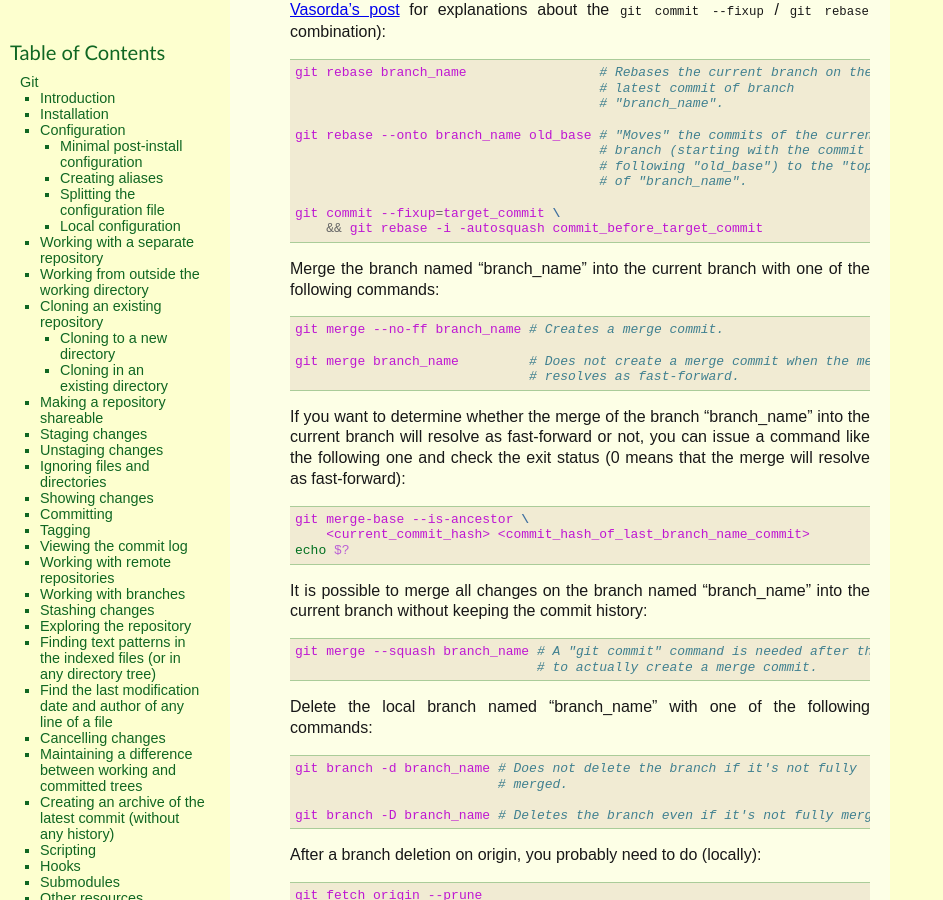
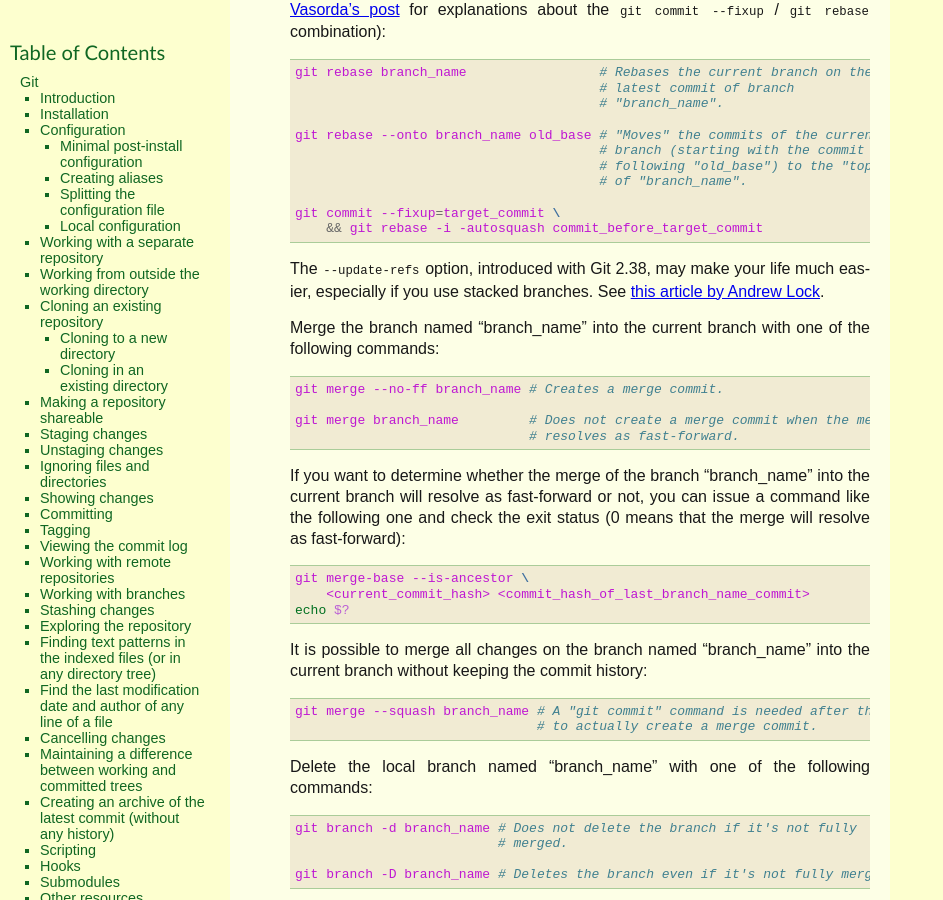
Before and after one commit to thierr26/thierr26_personal_notes_sphinx_sources, a Sphinx documentation site: the page built from source/git.rst, in a window 1280 px wide and 900 px high, scrolled down 12331 px. Shown: the whole window, without its empty margins (0-943 px from the left). Built offline with Sphinx 7.4.7, drawn with Linux system fonts in a browser that asks for light colours; some of the changed text lies outside the part shown.

Commit message:
Mention "--update-refs" git option

```diff
--- a/source/git.rst
+++ b/source/git.rst
@@ -779,6 +779,11 @@ about the ``git commit --fixup`` / ``git rebase`` combination)::
   git commit --fixup=target_commit \
       && git rebase -i -autosquash commit_before_target_commit
 
+The ``--update-refs`` option, introduced with Git 2.38, may make your life much
+easier, especially if you use stacked branches. See `this article by Andrew
+Lock
+<https://andrewlock.net/working-with-stacked-branches-in-git-is-easier-with-update-refs/>`_.
+
 Merge the branch named "branch_name" into the current branch with one of the
 following commands::
 
@@ -1291,6 +1296,7 @@ Other resources
 * `A Git branching model <https://nvie.com/posts/a-successful-git-branching-model>`_
 * `How to fix your Git branches after a rebase <https://www.viget.com/articles/how-to-fix-your-git-branches-after-a-rebase>`_
 * `Getting solid at Git rebase vs. merge <https://delicious-insights.com/en/posts/getting-solid-at-git-rebase-vs-merge>`_
+* `Working with stacked branches in Git is easier with --update-refs <https://andrewlock.net/working-with-stacked-branches-in-git-is-easier-with-update-refs>`_
 * `git fixup: --amend for older commits <https://blog.filippo.io/git-fixup-amending-an-older-commit>`_
 * `Git: To squash or not to squash? <https://jamescooke.info/git-to-squash-or-not-to-squash.html>`_
 * `Git Submodules <https://blog.github.com/2016-02-01-working-with-submodules>`_
```
